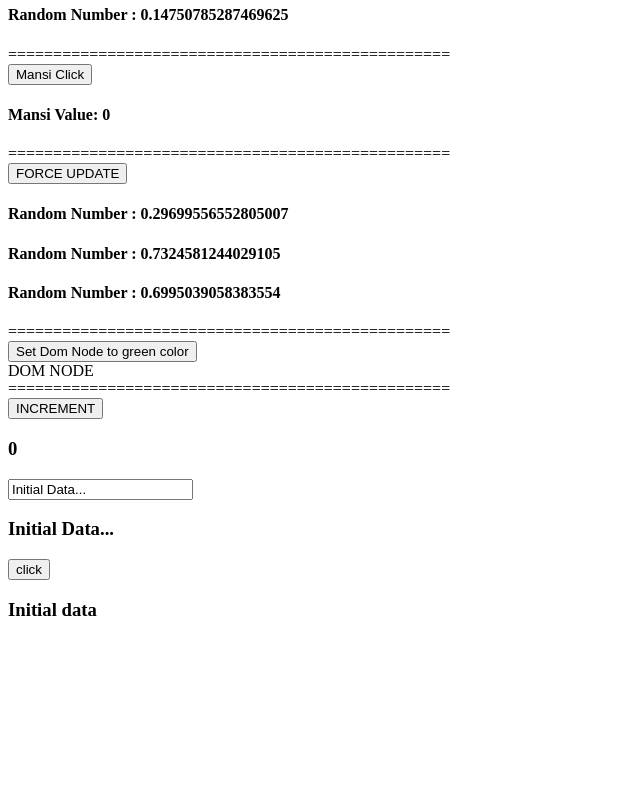
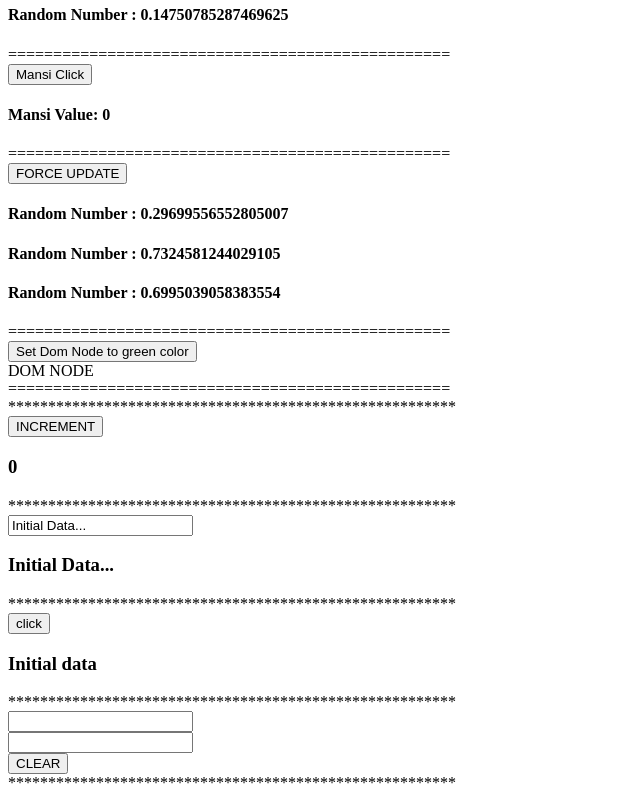
Before and after one commit to mansi-raja5/reactApp, a React app: page / in a window 1280 px wide. Shown: the part 1403-2203 px from the top of the page, without its empty margins (0-640 px from the left). Before the commit the page ends 2042 px from the top, so only its background shows below. Built offline with nearby package versions, Linux system fonts and the light colour scheme.

Commit message:
using Refs

```diff
--- a/index.html
+++ b/index.html
@@ -7,9 +7,15 @@
 
    <body>
       <div id = "app"></div>
+      ********************************************************
       <div id = "mycomp"></div>
+      ********************************************************
       <div id = "myform"></div>
+      ********************************************************
       <div id = "myevents"></div>
+      ********************************************************
+      <div id = "myrefs"></div>
+      ********************************************************
       <script src = "index.js"></script>
    </body>
 
--- a/main.js
+++ b/main.js
@@ -5,6 +5,7 @@ import App from './App.jsx';
 import MyComp from "./myComp.jsx";
 import Form from "./form.jsx";
 import Event from "./event.jsx";
+import Refs from "./refs.jsx";
 
 ReactDOM.render(<App headerProp = "Header from props...." contentProp= "Contents from props..."/>, document.getElementById('app'));
 
@@ -13,3 +14,5 @@ ReactDOM.render(<MyComp/>, document.getElementById('mycomp'));
 ReactDOM.render(<Form/>,document.getElementById('myform'));
 
 ReactDOM.render(<Event/>,document.getElementById('myevents'));
+
+ReactDOM.render(<Refs/>,document.getElementById('myrefs'));
--- /dev/null
+++ b/refs.jsx
@@ -0,0 +1,43 @@
+import React from 'react';
+import ReactDOM from 'react-dom';
+
+class Refs extends React.Component{
+    constructor(props){
+        debugger;
+        super(props);
+
+        this.state = {
+            data : ""
+        }
+
+        this.updateState = this.updateState.bind(this);
+        this.clearInput  = this.clearInput.bind(this);
+    };
+
+    updateState(e){
+        this.setState({data:e.target.value});
+    }
+
+    clearInput(){
+        this.setState({data:""});
+        ReactDOM.findDOMNode(this.refs.myInput).focus()
+    }
+
+    render(){
+        return (
+            <div>
+                <input type="text" value={this.state.data}
+                       onChange={this.updateState}
+                       ref="myInput"></input>
+                <br/>
+                    <input type="text" value={this.state.data}
+                           onChange={this.updateState}
+                           ref="myInput"></input>
+                    <br/>
+
+                <button onClick={this.clearInput}> CLEAR</button>
+            </div>
+        );
+    }
+}
+export default Refs;
```
